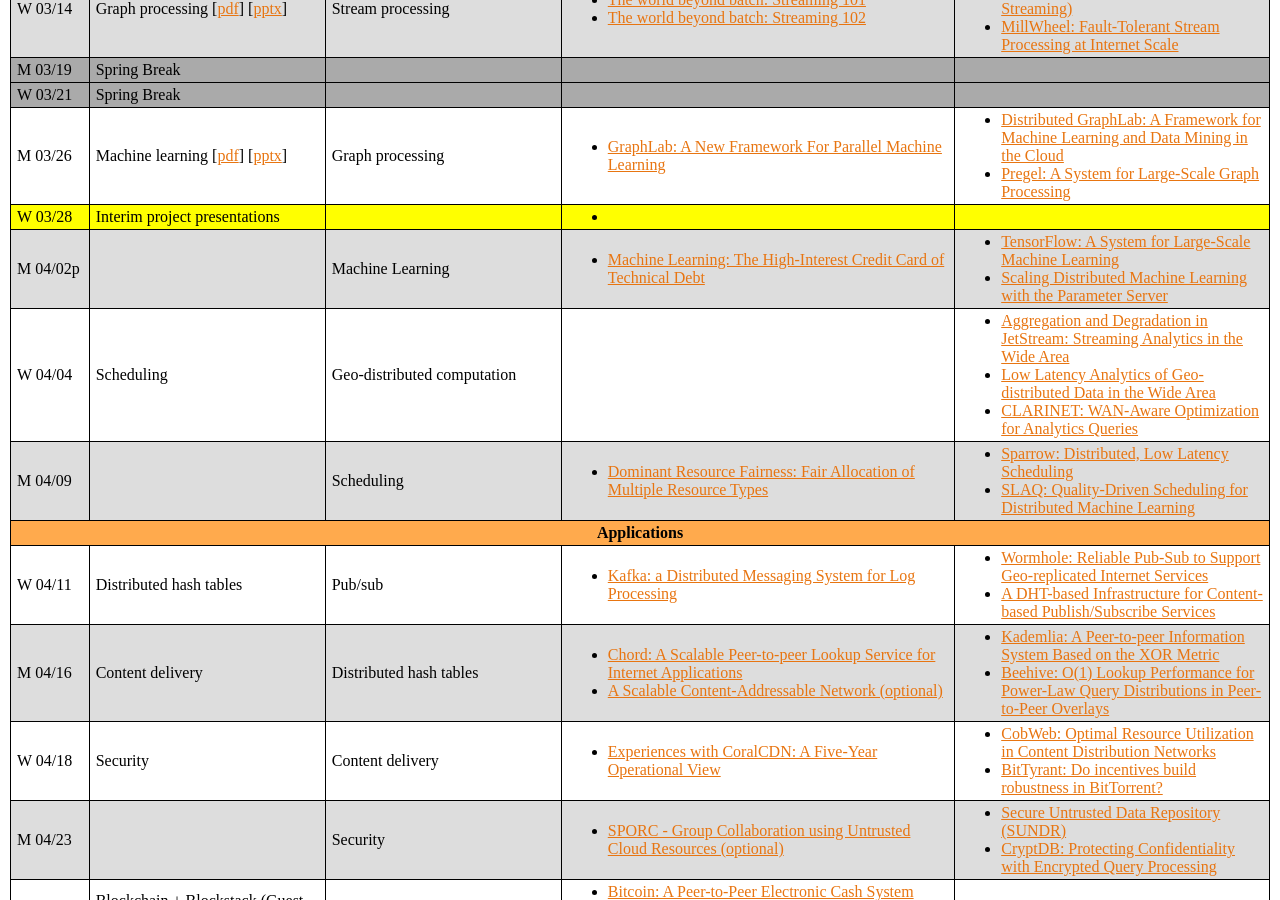
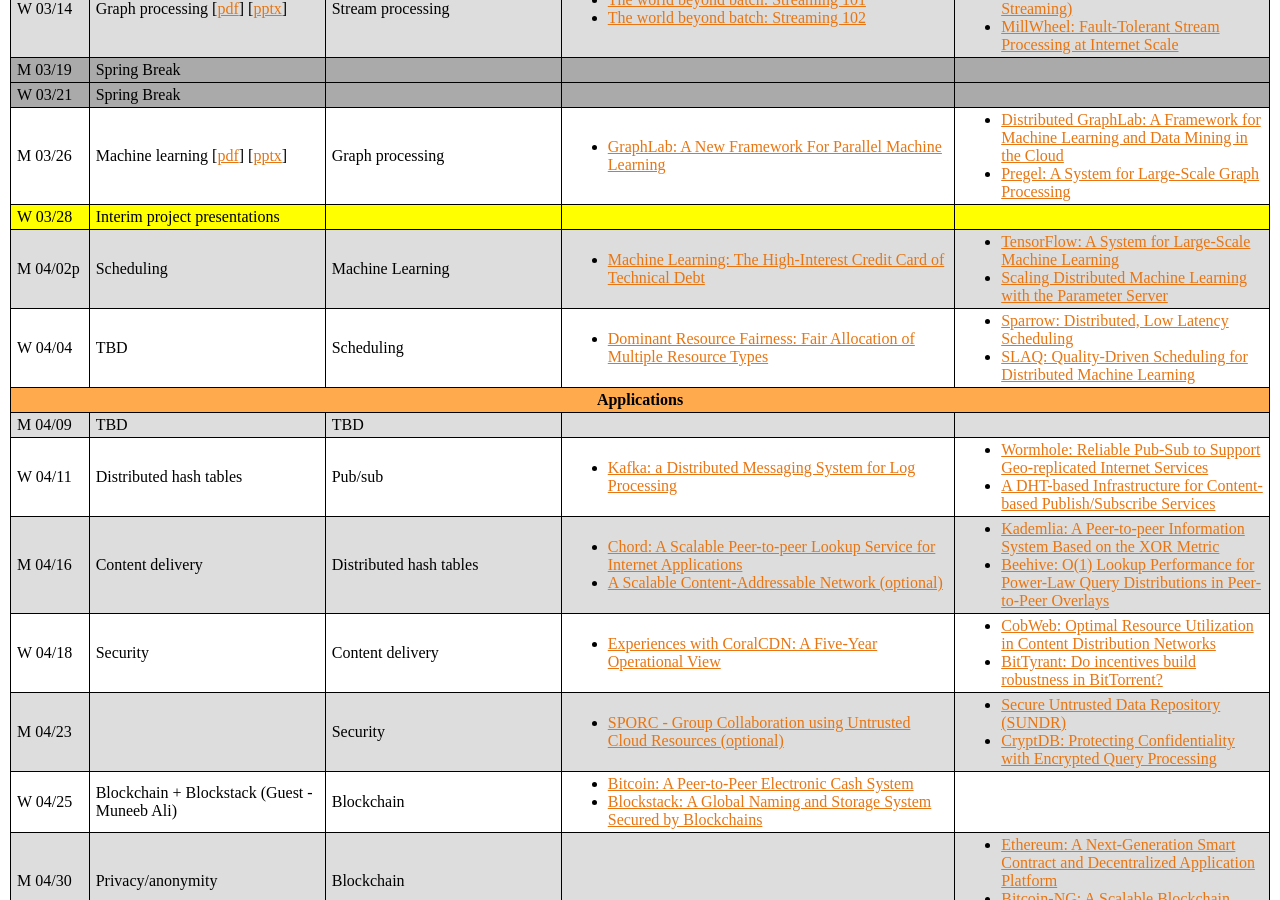
Before and after one commit to COS518/cos518.github.io, a Jekyll site: the page built from syllabus.md, in a window 1280 px wide and 900 px high, scrolled down 1442 px. Built offline with Jekyll 4.4.1, drawn with Linux system fonts in a browser that asks for light colours; our own code applies the rules of GitHub Pages for plain Markdown files.

Commit message:
Remove geo-distributed analytics

```diff
--- a/_data/syllabus.yml
+++ b/_data/syllabus.yml
@@ -217,11 +217,11 @@
       lecture-topic: Interim project presentations
       reading-topic:
       readings:
-        - name:
       type: presentations
     - date: M 04/02p
-      lecture-topic:
+      lecture-topic: Scheduling
       reading-topic: Machine Learning
+      # slides: L14-cluster-scheduling
       readings:
         - name: Machine Learning&#58; The High-Interest Credit Card of Technical Debt
           link: https://research.google.com/pubs/archive/43146.pdf
@@ -232,19 +232,7 @@
           link: https://www.cs.cmu.edu/~muli/file/parameter_server_osdi14.pdf
       type: lecture
     - date: W 04/04
-      lecture-topic: Scheduling
-      reading-topic: Geo-distributed computation
-      # slides: L14-cluster-scheduling
-      signups:
-        - name: Aggregation and Degradation in JetStream&#58; Streaming Analytics in the Wide Area
-          link: https://www.usenix.org/system/files/conference/nsdi14/nsdi14-paper-rabkin.pdf
-        - name: Low Latency Analytics of Geo-distributed Data in the Wide Area
-          link: http://research.microsoft.com/en-us/um/people/ga/gda.pdf
-        - name: CLARINET&#58; WAN-Aware Optimization for Analytics Queries
-          link: http://pages.cs.wisc.edu/~akella/papers/clarinet.pdf
-      type: lecture
-    - date: M 04/09
-      lecture-topic:
+      lecture-topic: TBD
       reading-topic: Scheduling
       readings:
         - name: Dominant Resource Fairness&#58; Fair Allocation of Multiple Resource Types
@@ -262,6 +250,13 @@
 
 - unit: Applications
   sessions:
+    - date: M 04/09
+      lecture-topic: TBD
+      reading-topic: TBD
+      readings:
+      signups:
+      type: lecture
+
     - date: W 04/11
       lecture-topic: Distributed hash tables
       reading-topic: Pub/sub
```
Also changed, not shown: 1 other file.
